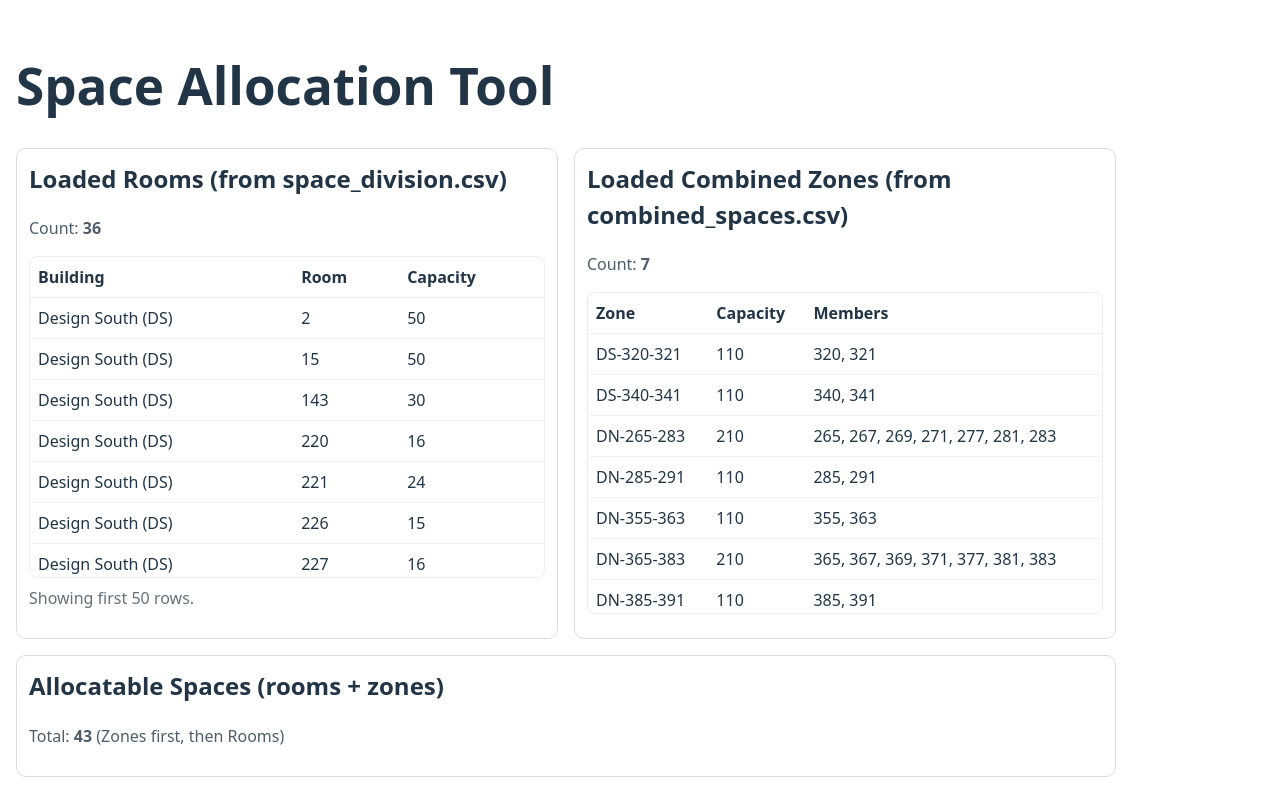
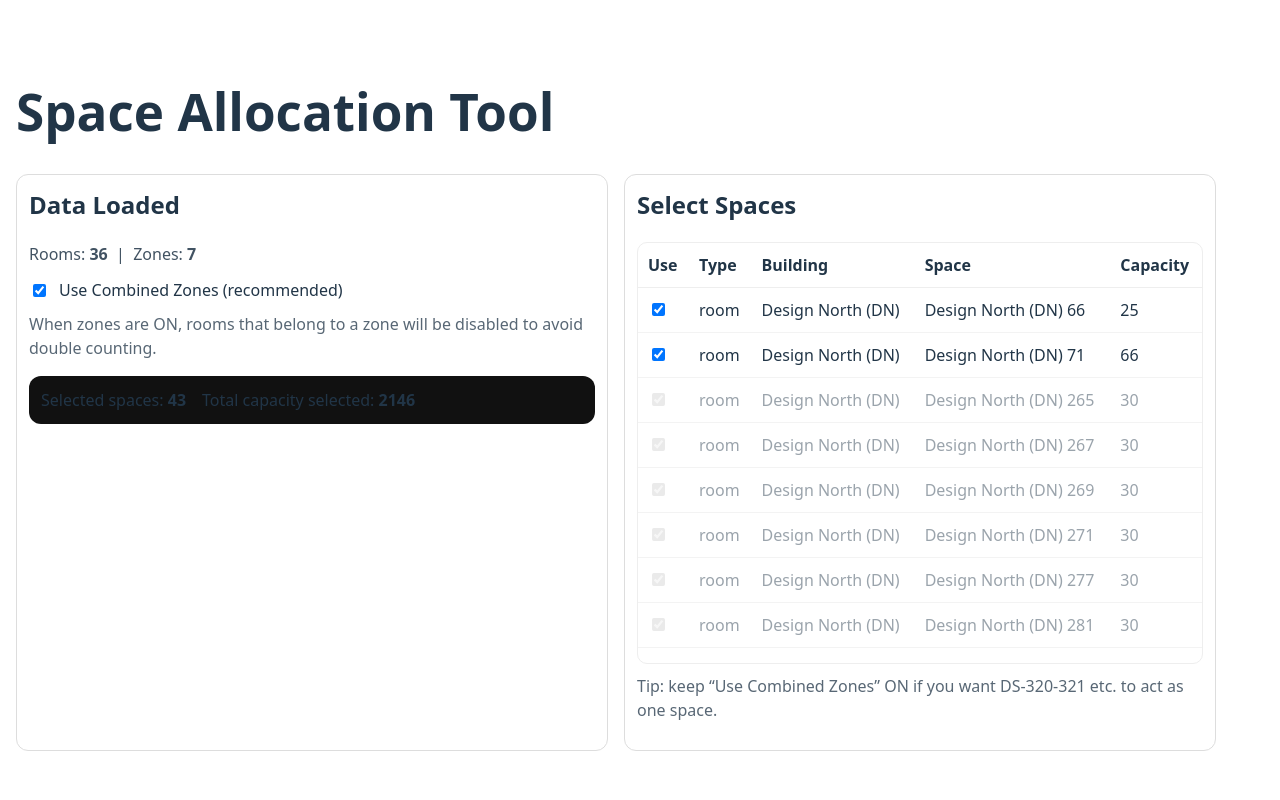
Before and after one commit to ShravyaAU/space-allocation, a React (Vite) app: page / in a window 1280 px wide. Built offline with nearby package versions, Linux system fonts and the light colour scheme.

Commit message:
Add space selection and zone handling

```diff
--- a/src/App.jsx
+++ b/src/App.jsx
@@ -4,7 +4,6 @@ import Papa from "papaparse";
 function norm(s) {
   return String(s || "").replace(/\s+/g, " ").trim();
 }
-
 function toNum(x) {
   const n = Number(String(x ?? "").trim());
   return Number.isFinite(n) ? n : 0;
@@ -14,6 +13,9 @@ export default function App() {
   const [spaceRows, setSpaceRows] = useState([]);
   const [combinedRows, setCombinedRows] = useState([]);
 
+  const [useZones, setUseZones] = useState(true);
+  const [selected, setSelected] = useState(() => new Set());
+
   // Load space_division.csv
   useEffect(() => {
     Papa.parse("/data/space_division.csv", {
@@ -21,7 +23,6 @@ export default function App() {
       header: true,
       skipEmptyLines: true,
       complete: (res) => {
-        // Carry-forward BUILDING/LEVEL/STUDIO because your CSV leaves them blank for subsequent rows
         let lastBuilding = "";
         let lastLevel = "";
         let lastStudio = "";
@@ -39,13 +40,7 @@ export default function App() {
             const room = norm(r["ROOM"]);
             const cap = toNum(r["ASTRA OCCUPANCY"]);
 
-            return {
-              building,
-              level,
-              studio,
-              room,
-              capacity: cap,
-            };
+            return { building, level, studio, room, capacity: cap };
           })
           .filter((x) => x.room && x.capacity > 0);
 
@@ -78,25 +73,24 @@ export default function App() {
     });
   }, []);
 
-  // Build "allocatable spaces"
-  // - base rooms from space_division
-  // - plus combined zones (each zone has capacity_override and points to member rooms)
+  // Base rooms
   const baseRooms = useMemo(() => {
     return spaceRows.map((r) => ({
-      id: `${r.building} | ${r.room}`,
+      key: `room:${r.building}:${r.room}`,
+      id: r.room,
       label: `${r.building} ${r.room}`,
       building: r.building,
       level: r.level,
-      room: r.room,
       capacity: r.capacity,
       kind: "room",
       members: [r.room],
     }));
   }, [spaceRows]);
 
-  const combinedZones = useMemo(() => {
-    // Determine building prefix from combined_id like "DS-320-321"
+  // Zones
+  const zones = useMemo(() => {
     return combinedRows.map((z) => ({
+      key: `zone:${z.combined_id}`,
       id: z.combined_id,
       label: z.combined_id,
       building: z.combined_id.startsWith("DS-")
@@ -105,83 +99,144 @@ export default function App() {
         ? "Design North (DN)"
         : "Unknown",
       level: "Combined",
-      room: z.combined_id,
       capacity: z.capacity_override,
       kind: "zone",
       members: z.members,
     }));
   }, [combinedRows]);
 
-  const allocatableSpaces = useMemo(() => {
-    // For now we show BOTH rooms and zones.
-    return [...combinedZones, ...baseRooms];
-  }, [combinedZones, baseRooms]);
+  // For disabling rooms that are inside any zone (when useZones is ON)
+  const zonedRoomIds = useMemo(() => {
+    const s = new Set();
+    for (const z of zones) for (const m of z.members) s.add(m);
+    return s;
+  }, [zones]);
+
+  // The list we display for selection
+  const selectableSpaces = useMemo(() => {
+    const list = useZones ? [...zones, ...baseRooms] : [...baseRooms];
+    // Sort: building then kind then id
+    return list.sort((a, b) => {
+      const ab = a.building.localeCompare(b.building);
+      if (ab !== 0) return ab;
+      const ak = a.kind.localeCompare(b.kind);
+      if (ak !== 0) return ak;
+      return String(a.id).localeCompare(String(b.id), undefined, { numeric: true });
+    });
+  }, [useZones, zones, baseRooms]);
+
+  // Auto-select everything on first load (when data arrives)
+  useEffect(() => {
+    if (selectableSpaces.length === 0) return;
+    setSelected(new Set(selectableSpaces.map((x) => x.key)));
+  }, [selectableSpaces.length]); // run once when populated
+
+  // If zones toggle changes, clean invalid selections
+  useEffect(() => {
+    setSelected((prev) => {
+      const allowed = new Set(selectableSpaces.map((x) => x.key));
+      const next = new Set();
+      for (const k of prev) if (allowed.has(k)) next.add(k);
+      return next;
+    });
+  }, [useZones, selectableSpaces]);
+
+  function toggleSelect(key) {
+    setSelected((prev) => {
+      const next = new Set(prev);
+      if (next.has(key)) next.delete(key);
+      else next.add(key);
+      return next;
+    });
+  }
+
+  const selectedSpaces = useMemo(() => {
+    const map = new Map(selectableSpaces.map((x) => [x.key, x]));
+    return Array.from(selected)
+      .map((k) => map.get(k))
+      .filter(Boolean);
+  }, [selected, selectableSpaces]);
+
+  const totalSelectedCapacity = useMemo(() => {
+    return selectedSpaces.reduce((sum, x) => sum + x.capacity, 0);
+  }, [selectedSpaces]);
 
   return (
-    <div style={{ fontFamily: "system-ui", padding: 16, maxWidth: 1100, margin: "0 auto" }}>
+    <div style={{ fontFamily: "system-ui", padding: 16, maxWidth: 1200, margin: "0 auto" }}>
       <h1>Space Allocation Tool</h1>
 
       <div style={{ display: "grid", gridTemplateColumns: "1fr 1fr", gap: 16 }}>
-        <div style={{ border: "1px solid #ddd", borderRadius: 10, padding: 12 }}>
-          <h2 style={{ marginTop: 0 }}>Loaded Rooms (from space_division.csv)</h2>
-          <p style={{ opacity: 0.8 }}>Count: <b>{baseRooms.length}</b></p>
+        <div style={{ border: "1px solid #ddd", borderRadius: 12, padding: 12 }}>
+          <h2 style={{ marginTop: 0 }}>Data Loaded</h2>
+          <p style={{ margin: 0, opacity: 0.85 }}>
+            Rooms: <b>{baseRooms.length}</b> &nbsp;|&nbsp; Zones: <b>{zones.length}</b>
+          </p>
 
-          <div style={{ maxHeight: 320, overflow: "auto", border: "1px solid #eee", borderRadius: 8 }}>
+          <label style={{ display: "flex", gap: 10, alignItems: "center", marginTop: 12 }}>
+            <input
+              type="checkbox"
+              checked={useZones}
+              onChange={(e) => setUseZones(e.target.checked)}
+            />
+            Use Combined Zones (recommended)
+          </label>
+
+          <p style={{ marginTop: 10, opacity: 0.75 }}>
+            When zones are ON, rooms that belong to a zone will be disabled to avoid double counting.
+          </p>
+
+          <div style={{ marginTop: 12, padding: 12, background: "#111", borderRadius: 12 }}>
+            <div style={{ display: "flex", gap: 16, flexWrap: "wrap" }}>
+              <div>Selected spaces: <b>{selectedSpaces.length}</b></div>
+              <div>Total capacity selected: <b>{totalSelectedCapacity}</b></div>
+            </div>
+          </div>
+        </div>
+
+        <div style={{ border: "1px solid #ddd", borderRadius: 12, padding: 12 }}>
+          <h2 style={{ marginTop: 0 }}>Select Spaces</h2>
+
+          <div style={{ maxHeight: 420, overflow: "auto", border: "1px solid #eee", borderRadius: 10 }}>
             <table style={{ width: "100%", borderCollapse: "collapse" }}>
               <thead>
                 <tr>
-                  <th style={{ textAlign: "left", padding: 8, borderBottom: "1px solid #eee" }}>Building</th>
-                  <th style={{ textAlign: "left", padding: 8, borderBottom: "1px solid #eee" }}>Room</th>
-                  <th style={{ textAlign: "left", padding: 8, borderBottom: "1px solid #eee" }}>Capacity</th>
+                  <th style={{ textAlign: "left", padding: 10, borderBottom: "1px solid #eee" }}>Use</th>
+                  <th style={{ textAlign: "left", padding: 10, borderBottom: "1px solid #eee" }}>Type</th>
+                  <th style={{ textAlign: "left", padding: 10, borderBottom: "1px solid #eee" }}>Building</th>
+                  <th style={{ textAlign: "left", padding: 10, borderBottom: "1px solid #eee" }}>Space</th>
+                  <th style={{ textAlign: "left", padding: 10, borderBottom: "1px solid #eee" }}>Capacity</th>
                 </tr>
               </thead>
               <tbody>
-                {baseRooms.slice(0, 50).map((r) => (
-                  <tr key={r.id}>
-                    <td style={{ padding: 8, borderBottom: "1px solid #f3f3f3" }}>{r.building}</td>
-                    <td style={{ padding: 8, borderBottom: "1px solid #f3f3f3" }}>{r.room}</td>
-                    <td style={{ padding: 8, borderBottom: "1px solid #f3f3f3" }}>{r.capacity}</td>
-                  </tr>
-                ))}
+                {selectableSpaces.map((s) => {
+                  const isRoomInZone = useZones && s.kind === "room" && zonedRoomIds.has(s.id);
+                  const disabled = isRoomInZone;
+
+                  return (
+                    <tr key={s.key} style={{ opacity: disabled ? 0.45 : 1 }}>
+                      <td style={{ padding: 10, borderBottom: "1px solid #f3f3f3" }}>
+                        <input
+                          type="checkbox"
+                          checked={selected.has(s.key)}
+                          disabled={disabled}
+                          onChange={() => toggleSelect(s.key)}
+                        />
+                      </td>
+                      <td style={{ padding: 10, borderBottom: "1px solid #f3f3f3" }}>{s.kind}</td>
+                      <td style={{ padding: 10, borderBottom: "1px solid #f3f3f3" }}>{s.building}</td>
+                      <td style={{ padding: 10, borderBottom: "1px solid #f3f3f3" }}>{s.label}</td>
+                      <td style={{ padding: 10, borderBottom: "1px solid #f3f3f3" }}>{s.capacity}</td>
+                    </tr>
+                  );
+                })}
               </tbody>
             </table>
           </div>
 
-          <p style={{ opacity: 0.7, marginTop: 8 }}>Showing first 50 rows.</p>
+          <p style={{ marginTop: 10, opacity: 0.75 }}>
+            Tip: keep “Use Combined Zones” ON if you want DS-320-321 etc. to act as one space.
+          </p>
         </div>
-
-        <div style={{ border: "1px solid #ddd", borderRadius: 10, padding: 12 }}>
-          <h2 style={{ marginTop: 0 }}>Loaded Combined Zones (from combined_spaces.csv)</h2>
-          <p style={{ opacity: 0.8 }}>Count: <b>{combinedZones.length}</b></p>
-
-          <div style={{ maxHeight: 320, overflow: "auto", border: "1px solid #eee", borderRadius: 8 }}>
-            <table style={{ width: "100%", borderCollapse: "collapse" }}>
-              <thead>
-                <tr>
-                  <th style={{ textAlign: "left", padding: 8, borderBottom: "1px solid #eee" }}>Zone</th>
-                  <th style={{ textAlign: "left", padding: 8, borderBottom: "1px solid #eee" }}>Capacity</th>
-                  <th style={{ textAlign: "left", padding: 8, borderBottom: "1px solid #eee" }}>Members</th>
-                </tr>
-              </thead>
-              <tbody>
-                {combinedZones.map((z) => (
-                  <tr key={z.id}>
-                    <td style={{ padding: 8, borderBottom: "1px solid #f3f3f3" }}>{z.label}</td>
-                    <td style={{ padding: 8, borderBottom: "1px solid #f3f3f3" }}>{z.capacity}</td>
-                    <td style={{ padding: 8, borderBottom: "1px solid #f3f3f3" }}>{z.members.join(", ")}</td>
-                  </tr>
-                ))}
-              </tbody>
-            </table>
-          </div>
-        </div>
-      </div>
-
-      <div style={{ marginTop: 16, border: "1px solid #ddd", borderRadius: 10, padding: 12 }}>
-        <h2 style={{ marginTop: 0 }}>Allocatable Spaces (rooms + zones)</h2>
-        <p style={{ opacity: 0.8 }}>
-          Total: <b>{allocatableSpaces.length}</b> (Zones first, then Rooms)
-        </p>
       </div>
     </div>
   );
```
